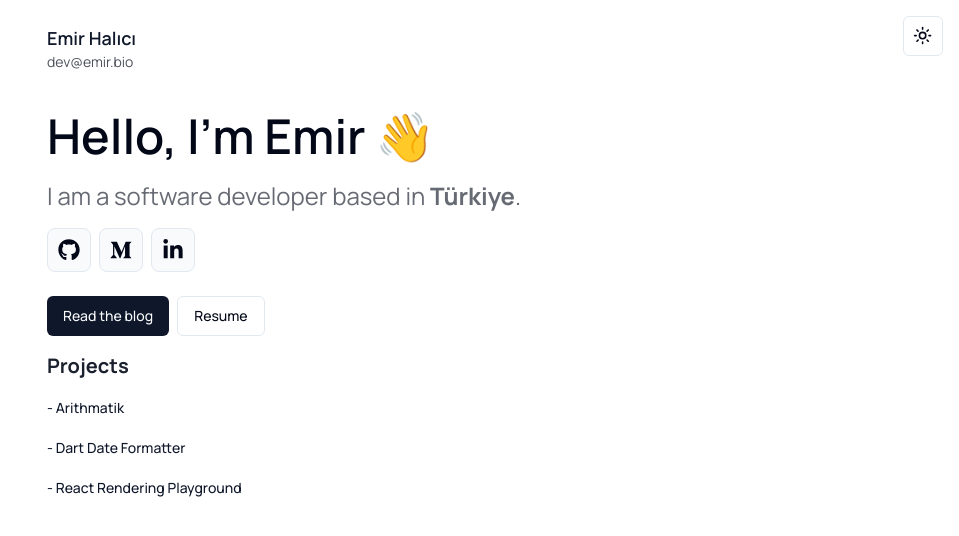
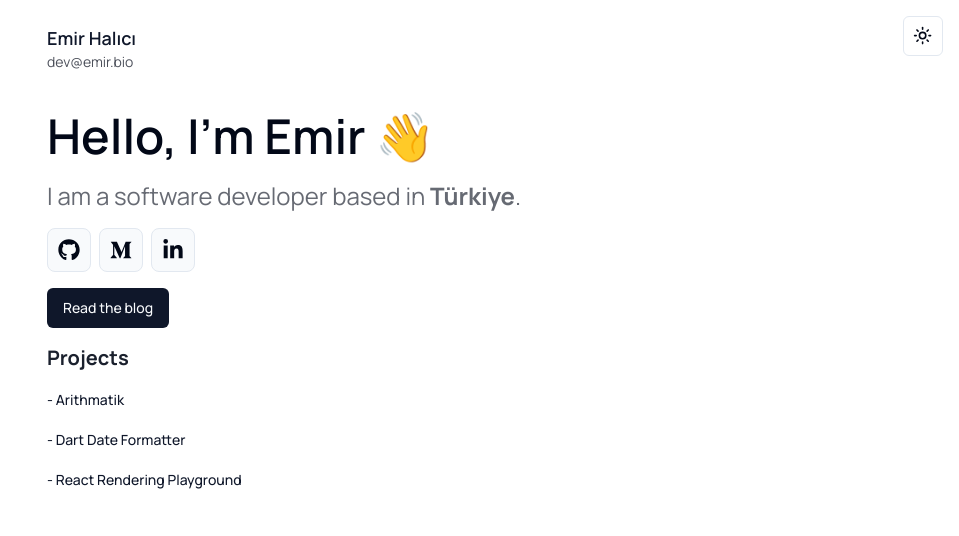
Before and after one commit to emirhalici/personal-page-next, a Next.js app: page / in a window 1280 px wide. Shown: the top 536 px of the page, without its empty margins (321-1280 px from the left). Built offline with nearby package versions, Linux system fonts and the light colour scheme.

Commit message:
feat: hide resume button

```diff
--- a/pages/index.tsx
+++ b/pages/index.tsx
@@ -23,7 +23,8 @@ export default function Home() {
           <Link href="/posts">
             <Button variant={"default"}>Read the blog</Button>
           </Link>
-          <Button variant={"outline"}>Resume</Button>
+          {/* TODO: RESUME */}
+          {/* <Button variant={"outline"}>Resume</Button> */}
         </div>
         <h2 className="text-xl font-bold opacity-90 pt-4">Projects</h2>
         <div className="pt-2 flex flex-col justify-start items-start">
```
